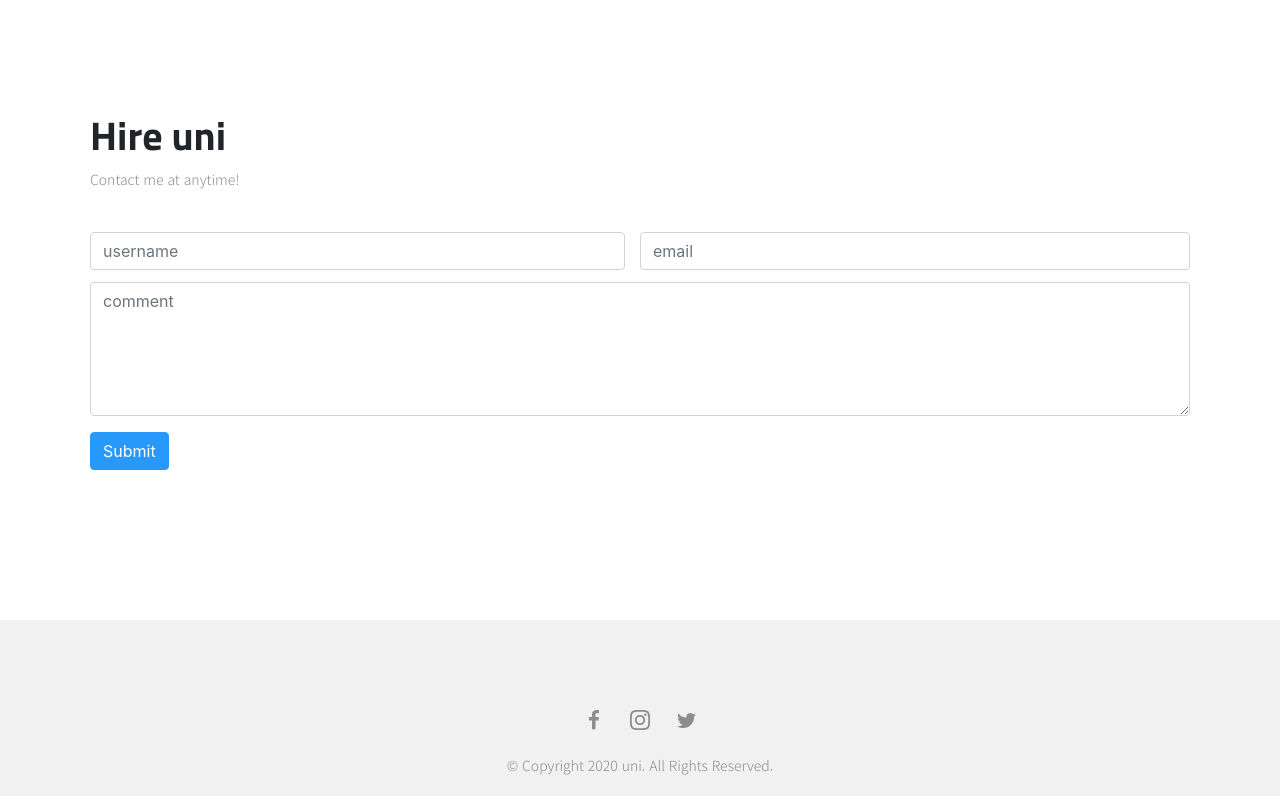
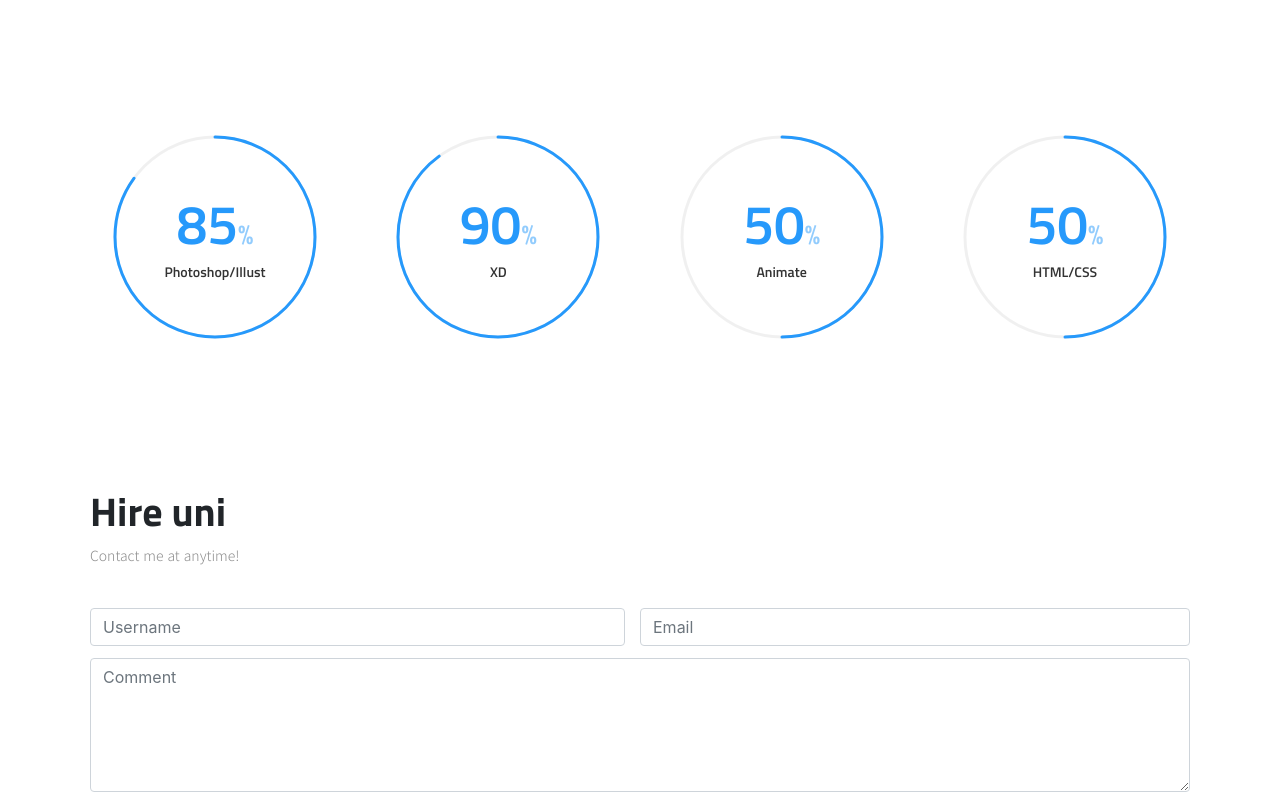
Before and after one commit to unipang/home, a plain HTML site: page html/aboutme.html in a window 1280 px wide. Shown: the part 822-1618 px from the top of the page. Drawn offline with nearby package versions, Linux system fonts and the light colour scheme.

Commit message:
두번째 올림

```diff
--- a/html/aboutme.html
+++ b/html/aboutme.html
@@ -10,8 +10,62 @@
     <link rel="stylesheet" href="../css/sub.css">
    <!-- jQuery library -->
    <script src="https://ajax.googleapis.com/ajax/libs/jquery/3.5.1/jquery.min.js"></script>
-    <link rel="shortcut icon" href="../images/favicon.ico">
+    <script src="../js/GaugeMeter.js"></script>
+    <script>
+      $(document).ready(function(){
+        $(".GaugeMeter").gaugeMeter();
+      });
+    </script>
+        <link rel="shortcut icon" href="../images/favicon.ico">
+        <style>
+.skill{
+    display: flex;
+    justify-content: space-between;
+    margin-top: 80px;
 
+}
+.GaugeMeter{
+    padding: 0;
+    margin: 0;
+  Position:        Relative;
+  Text-Align:      Center;
+  Overflow:        Hidden;
+  Cursor:          Default;
+}
+
+.GaugeMeter SPAN,
+.GaugeMeter B{
+  Margin:          -5% 23%;
+  Width:           54%;
+  Position:        Absolute;
+  Text-align:      Center;
+  Display:         Inline-Block;
+  Color:           #2699FB;
+  Font-Weight:     100;
+  Font-Family:     'Titillium Web';
+  Overflow:        Hidden;
+  White-Space:     NoWrap;
+  Text-Overflow:   Ellipsis;
+}
+.GaugeMeter[data-style="Semi"] B{
+  Margin:          0 10%;
+  Width:           80%;
+}
+
+.GaugeMeter S,
+.GaugeMeter U{
+  Text-Decoration: None;
+  Font-Size:       .5em;
+  Opacity:         .5;
+}
+
+.GaugeMeter B{
+  Color:           Black;
+  Font-Weight:     300;
+  Font-Size:       14px;
+  Opacity:         .8;
+}
+        </style>
 </head>
 <body>
     <div class="wrap">
@@ -98,6 +152,14 @@
                     </div>
                 </div>
                 </div>
+              <div class="skill">
+                    <div class="GaugeMeter" id="GaugeMeter_1" data-percent="85" data-append="%" data-size="250" data-label="Photoshop/Illust" data-theme="#2699FB"  data-color="#2699FB" ></div>
+                    <div class="GaugeMeter" id="GaugeMeter_1" data-percent="90" data-append="%" data-size="250" data-label="XD" data-theme="#2699FB"  data-color="#2699FB" ></div>
+                    <div class="GaugeMeter" id="GaugeMeter_1" data-percent="50" data-append="%" data-size="250" data-label="Animate" data-theme="#2699FB"  data-color="#2699FB" ></div>
+                    <div class="GaugeMeter" id="GaugeMeter_1" data-percent="50" data-append="%" data-size="250" data-label="HTML/CSS" data-theme="#2699FB"  data-color="#2699FB" ></div>
+
+                </div>
+
                 <div class="contact">
                 <h2 class="tit">Hire uni</h2>
                 <p class="txt">Contact me at anytime!</p>
@@ -106,17 +168,17 @@
                     <div class="row">
                         <div class="form-group col-sm-6">
                             <label for="usr" class="blind">Name:</label>
-                            <input type="text" class="form-control" id="usr" name="username" placeholder="username">
+                            <input type="text" class="form-control" id="usr" name="username" placeholder="Username">
                         </div>
                         <div class="form-group col-sm-6">
                             <label for="email" class="blind">email:</label>
-                            <input type="email" class="form-control" id="email" name="email" placeholder="email">
+                            <input type="email" class="form-control" id="email" name="email" placeholder="Email">
                         </div>
                     </div>
 
                     <div class="form-group">
                         <label for="comment" class="blind">Comment:</label>
-                        <textarea class="form-control" rows="5" id="comment" placeholder="comment"></textarea>
+                        <textarea class="form-control" rows="5" id="comment" placeholder="Comment"></textarea>
                     </div>
                     <button type="submit" class="btn btn-primary">Submit</button>
                 </form>
--- /dev/null
+++ b/js/GaugeMeter.js
@@ -0,0 +1,276 @@
+;
+/*
+ * AshAlom Gauge Meter.  Version 2.0.0
+ * Copyright AshAlom.com  All rights reserved.
+ * https://github.com/AshAlom/GaugeMeter <- Deleted!
+ * https://github.com/githubsrinath/GaugeMeter <- Backup original.
+ *
+ * Original created by Dr Ash Alom
+ *
+ * This is a bug fixed and modified version of the AshAlom Gauge Meter.
+ * Copyright 2018 Michael Wolf (Mictronics)
+ * https://github.com/mictronics/GaugeMeter
+ *
+ */
+!function ($) {
+    $.fn.gaugeMeter = function (t) {
+        var defaults = $.extend({
+            id: "",
+            percent: 0,
+            used: null,
+            min: null,
+            total: null,
+            size: 100,
+            prepend: "",
+            append: "",
+            theme: "Red-Gold-Green",
+            color: "",
+            back: "RGBa(0,0,0,.06)",
+            width: 3,
+            style: "Full",
+            stripe: "0",
+            animationstep: 1,
+            animate_gauge_colors: false,
+            animate_text_colors: false,
+            label: "",
+            label_color: "Black",
+            text: "",
+            text_size: 0.22,
+            fill: "",
+            showvalue: false
+        }, t);
+        return this.each(function () {
+
+            function getThemeColor(e) {
+                var t = "#2C94E0";
+                return e || (e = 1e-14),
+                    "Red-Gold-Green" === option.theme && (e > 0 && (t = "#d90000"), e > 10 && (t = "#e32100"), e > 20 && (t = "#f35100"), e > 30 && (t = "#ff8700"), e > 40 && (t = "#ffb800"), e > 50 && (t = "#ffd900"), e > 60 && (t = "#dcd800"), e > 70 && (t = "#a6d900"), e > 80 && (t = "#69d900"), e > 90 && (t = "#32d900")),
+                    "Green-Gold-Red" === option.theme && (e > 0 && (t = "#32d900"), e > 10 && (t = "#69d900"), e > 20 && (t = "#a6d900"), e > 30 && (t = "#dcd800"), e > 40 && (t = "#ffd900"), e > 50 && (t = "#ffb800"), e > 60 && (t = "#ff8700"), e > 70 && (t = "#f35100"), e > 80 && (t = "#e32100"), e > 90 && (t = "#d90000")),
+                    "Green-Red" === option.theme && (e > 0 && (t = "#32d900"), e > 10 && (t = "#41c900"), e > 20 && (t = "#56b300"), e > 30 && (t = "#6f9900"), e > 40 && (t = "#8a7b00"), e > 50 && (t = "#a75e00"), e > 60 && (t = "#c24000"), e > 70 && (t = "#db2600"), e > 80 && (t = "#f01000"), e > 90 && (t = "#ff0000")),
+                    "Red-Green" === option.theme && (e > 0 && (t = "#ff0000"), e > 10 && (t = "#f01000"), e > 20 && (t = "#db2600"), e > 30 && (t = "#c24000"), e > 40 && (t = "#a75e00"), e > 50 && (t = "#8a7b00"), e > 60 && (t = "#6f9900"), e > 70 && (t = "#56b300"), e > 80 && (t = "#41c900"), e > 90 && (t = "#32d900")),
+                    "DarkBlue-LightBlue" === option.theme && (e > 0 && (t = "#2c94e0"), e > 10 && (t = "#2b96e1"), e > 20 && (t = "#2b99e4"), e > 30 && (t = "#2a9ce7"), e > 40 && (t = "#28a0e9"), e > 50 && (t = "#26a4ed"), e > 60 && (t = "#25a8f0"), e > 70 && (t = "#24acf3"), e > 80 && (t = "#23aff5"), e > 90 && (t = "#21b2f7")),
+                    "LightBlue-DarkBlue" === option.theme && (e > 0 && (t = "#21b2f7"), e > 10 && (t = "#23aff5"), e > 20 && (t = "#24acf3"), e > 30 && (t = "#25a8f0"), e > 40 && (t = "#26a4ed"), e > 50 && (t = "#28a0e9"), e > 60 && (t = "#2a9ce7"), e > 70 && (t = "#2b99e4"), e > 80 && (t = "#2b96e1"), e > 90 && (t = "#2c94e0")),
+                    "DarkRed-LightRed" === option.theme && (e > 0 && (t = "#d90000"), e > 10 && (t = "#dc0000"), e > 20 && (t = "#e00000"), e > 30 && (t = "#e40000"), e > 40 && (t = "#ea0000"), e > 50 && (t = "#ee0000"), e > 60 && (t = "#f30000"), e > 70 && (t = "#f90000"), e > 80 && (t = "#fc0000"), e > 90 && (t = "#ff0000")),
+                    "LightRed-DarkRed" === option.theme && (e > 0 && (t = "#ff0000"), e > 10 && (t = "#fc0000"), e > 20 && (t = "#f90000"), e > 30 && (t = "#f30000"), e > 40 && (t = "#ee0000"), e > 50 && (t = "#ea0000"), e > 60 && (t = "#e40000"), e > 70 && (t = "#e00000"), e > 80 && (t = "#dc0000"), e > 90 && (t = "#d90000")),
+                    "DarkGreen-LightGreen" === option.theme && (e > 0 && (t = "#32d900"), e > 10 && (t = "#33db00"), e > 20 && (t = "#34df00"), e > 30 && (t = "#34e200"), e > 40 && (t = "#36e700"), e > 50 && (t = "#37ec00"), e > 60 && (t = "#38f100"), e > 70 && (t = "#38f600"), e > 80 && (t = "#39f900"), e > 90 && (t = "#3afc00")),
+                    "LightGreen-DarkGreen" === option.theme && (e > 0 && (t = "#3afc00"), e > 10 && (t = "#39f900"), e > 20 && (t = "#38f600"), e > 30 && (t = "#38f100"), e > 40 && (t = "#37ec00"), e > 50 && (t = "#36e700"), e > 60 && (t = "#34e200"), e > 70 && (t = "#34df00"), e > 80 && (t = "#33db00"), e > 90 && (t = "#32d900")),
+                    "DarkGold-LightGold" === option.theme && (e > 0 && (t = "#ffb800"), e > 10 && (t = "#ffba00"), e > 20 && (t = "#ffbd00"), e > 30 && (t = "#ffc200"), e > 40 && (t = "#ffc600"), e > 50 && (t = "#ffcb00"), e > 60 && (t = "#ffcf00"), e > 70 && (t = "#ffd400"), e > 80 && (t = "#ffd600"), e > 90 && (t = "#ffd900")),
+                    "LightGold-DarkGold" === option.theme && (e > 0 && (t = "#ffd900"), e > 10 && (t = "#ffd600"), e > 20 && (t = "#ffd400"), e > 30 && (t = "#ffcf00"), e > 40 && (t = "#ffcb00"), e > 50 && (t = "#ffc600"), e > 60 && (t = "#ffc200"), e > 70 && (t = "#ffbd00"), e > 80 && (t = "#ffba00"), e > 90 && (t = "#ffb800")),
+                    "White" === option.theme && (t = "#fff"),
+                    "Black" === option.theme && (t = "#000"),
+                    t;
+            }
+            /* The label below gauge. */
+            function createLabel(t, a) {
+                if(t.children("b").length === 0){
+                    $("<b></b>").appendTo(t).html(option.label).css({
+                        "line-height": option.size + 5 * a + "px",
+                        color: option.label_color
+                    });
+                }
+            }
+            /* Prepend and append text, the gauge text or percentage value. */
+            function createSpanTag(t) {
+                var fgcolor = "";
+                if (option.animate_text_colors === true){
+                    fgcolor = option.fgcolor;
+                }
+                var child = t.children("span");
+                if(child.length !== 0){
+                    child.html(r).css({color: fgcolor});
+                    return;
+                }
+                if(option.text_size <= 0.0 || Number.isNaN(option.text_size)){
+                    option.text_size = 0.22;
+                }
+                if(option.text_size > 0.5){
+                    option.text_size = 0.5;
+                }
+                $("<span></span>").appendTo(t).html(r).css({
+                    "line-height": option.size + "px",
+                    "font-size": option.text_size * option.size + "px",
+                    color: fgcolor
+                });
+            }
+            /* Get data attributes as options from div tag. Fall back to defaults when not exists. */
+            function getDataAttr(t) {
+                $.each(dataAttr, function (index, element) {
+                    if(t.data(element) !== undefined && t.data(element) !== null){
+                        option[element] = t.data(element);
+                    } else {
+                        option[element] = $(defaults).attr(element);
+                    }
+
+                    if(element === "fill"){
+                        s = option[element];
+                    }
+
+                    if((element === "size" ||
+                        element === "width" ||
+                        element === "animationstep" ||
+                        element === "stripe"
+                        ) && !Number.isInteger(option[element])){
+                        option[element] = parseInt(option[element]);
+                    }
+
+                    if(element === "text_size"){
+                        option[element] = parseFloat(option[element]);
+                    }
+                });
+            }
+            /* Draws the gauge. */
+            function drawGauge(a) {
+		if(M < 0) M = 0;
+                if(M > 100) M = 100;
+                var lw = option.width < 1 || isNaN(option.width) ? option.size / 20 : option.width;
+                g.clearRect(0, 0, b.width, b.height);
+                g.beginPath();
+                g.arc(m, v, x, G, k, !1);
+                if(s){
+                    g.fillStyle = option.fill;
+                    g.fill();
+                }
+                g.lineWidth = lw;
+                g.strokeStyle = option.back;
+                option.stripe > parseInt(0) ? g.setLineDash([option.stripe], 1) : g.lineCap = "round";
+                g.stroke();
+                g.beginPath();
+                g.arc(m, v, x, -I, P * a - I, !1);
+                g.lineWidth = lw;
+                g.strokeStyle = option.fgcolor;
+                g.stroke();
+                c > M && (M += z, requestAnimationFrame(function(){
+                    drawGauge(Math.min(M, c) / 100);
+                }, p));
+            }
+
+            $(this).attr("data-id", $(this).attr("id"));
+            var r,
+                dataAttr = ["percent",
+                    "used",
+                    "min",
+                    "total",
+                    "size",
+                    "prepend",
+                    "append",
+                    "theme",
+                    "color",
+                    "back",
+                    "width",
+                    "style",
+                    "stripe",
+                    "animationstep",
+                    "animate_gauge_colors",
+                    "animate_text_colors",
+                    "label",
+                    "label_color",
+                    "text",
+                    "text_size",
+                    "fill",
+                    "showvalue"],
+                option = {},
+                c = 0,
+                p = $(this),
+                s = false;
+            p.addClass("gaugeMeter");
+            getDataAttr(p);
+
+            if(Number.isInteger(option.used) && Number.isInteger(option.total)){
+                var u = option.used;
+                var t = option.total;
+                if(Number.isInteger(option.min)) {
+                    if(option.min < 0) {
+                        t -= option.min;
+                        u -= option.min;
+                    }
+                }
+                c = u / (t / 100);
+            } else {
+                if(Number.isInteger(option.percent)){
+                    c = option.percent;
+                } else {
+                    c = parseInt(defaults.percent);
+                }
+            }
+            if(c < 0) c = 0;
+            if(c > 100) c = 100;
+
+            if( option.text !== "" && option.text !== null && option.text !== undefined){
+                if(option.append !== "" && option.append !== null && option.append !== undefined){
+                    r = option.text + "<u>" + option.append + "</u>";
+                } else {
+                    r = option.text;
+                }
+                if(option.prepend !== "" && option.prepend !== null && option.prepend !== undefined){
+                    r = "<s>" + option.prepend + "</s>" + r;
+                }
+            } else {
+                if(defaults.showvalue === true || option.showvalue === true){
+                    r = option.used;
+                } else {
+                    r = c.toString();
+                }
+                if(option.prepend !== "" && option.prepend !== null && option.prepend !== undefined){
+                    r = "<s>" + option.prepend + "</s>" + r;
+                }
+
+                if(option.append !== "" && option.append !== null && option.append !== undefined){
+                    r = r + "<u>" + option.append + "</u>";
+                }
+            }
+
+            option.fgcolor = getThemeColor(c);
+            if(option.color !== "" && option.color !== null && option.color !== undefined){
+                option.fgcolor = option.color;
+            }
+
+            if(option.animate_gauge_colors === true){
+                option.fgcolor = getThemeColor(c);
+            }
+            createSpanTag(p);
+
+            if(option.style !== "" && option.style !== null && option.style !== undefined){
+                createLabel(p, option.size / 13);
+            }
+
+            $(this).width(option.size + "px");
+
+            var b = $("<canvas></canvas>").attr({width: option.size, height: option.size}).get(0),
+                    g = b.getContext("2d"),
+                    m = b.width / 2,
+                    v = b.height / 2,
+                    _ = 360 * option.percent,
+                    x = (_ * (Math.PI / 180), b.width / 2.5),
+                    k = 2.3 * Math.PI,
+                    G = 0,
+                    M = 0 === option.animationstep ? c : 0,
+                    z = Math.max(option.animationstep, 0),
+                    P = 2 * Math.PI,
+                    I = Math.PI / 2,
+                    R = option.style;
+            var child = $(this).children("canvas");
+            if(child.length !== 0){
+                /* Replace existing canvas when new percentage was written. */
+                child.replaceWith(b);
+            } else {
+                /* Initially create canvas. */
+                $(b).appendTo($(this));
+            }
+
+            if ("Semi" === R){
+                k = 2 * Math.PI;
+                G = 3.13;
+                P = 1 * Math.PI;
+                I = Math.PI / .996;
+            }
+            if ("Arch" === R){
+                k = 2.195 * Math.PI;
+                G = 1, G = 655.99999;
+                P = 1.4 * Math.PI;
+                I = Math.PI / .8335;
+            }
+            drawGauge(M / 100);
+        });
+    };
+}
+(jQuery);
--- a/scss/sub.scss
+++ b/scss/sub.scss
@@ -29,7 +29,6 @@ h1{
 
 .container .area-cont{
     width: 100%;
-
 }
 .txt-cont {
     width: 350px !important ;
@@ -123,11 +122,11 @@ h1{
     transform:scale(0.8,0.8);
   }
   //projects-onepage
-
+.link-g{
+  display: flex;
+}
   .link {
-    position: absolute;
-    top: 142px;
-    left: 238px;
+    padding: 23px 0 0 10px;
   }
 
   .project-link {
@@ -226,7 +225,7 @@ h1{
 
 //aboutme-contact
 .contact{
-  margin-top: 80px;
+  margin-top: 120px;
 }
 .form-group:nth-child(2) {
   padding-left: 0;
```
Also changed, not shown: html/project-onto.html (+4 -1 lines), html/project-ontong.html (+4 -1 lines), css/comm.css, css/sub.css, css/sub.min.css, 현주/현주/css/sub.css, 현주/현주/css/sub.min.css, 4 other files.
